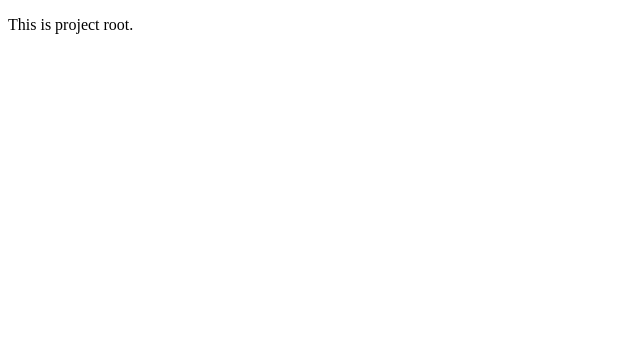
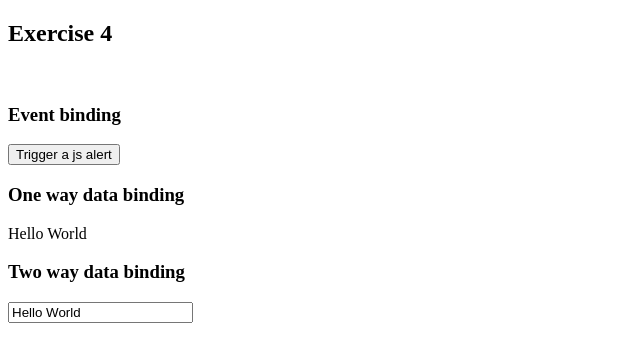
Before and after one commit to cevergara-apex/AngularBootcamp, an Angular app: page / in a window 1280 px wide. Shown: the top 362 px of the page, without its empty margins (0-640 px from the left). Built offline with nearby package versions, Linux system fonts and the light colour scheme.

Commit message:
Exercise 4

```diff
--- a/src/app/app.component.html
+++ b/src/app/app.component.html
@@ -2,7 +2,7 @@
 
 <main class="main">
   <div class="content">
-      <p>This is project root.</p>
+      <app-exercise4-component></app-exercise4-component>
   </div>
 </main>
 
--- /dev/null
+++ b/src/app/exercise4-component/exercise4-component.component.html
@@ -0,0 +1,12 @@
+<h2>Exercise 4</h2>
+<br>
+<h3>Event binding</h3>
+<button (click)="triggerAlert()">Trigger a js alert</button>
+<br>
+<h3>One way data binding</h3>
+<span> {{stringForDataBinding}} </span>
+
+
+<h3>Two way data binding</h3>
+<input [(ngModel)]="stringForDataBinding">
+<!-- <input #box (keyup)="onKey($event)" /> -->
--- /dev/null
+++ b/src/app/exercise4-component/exercise4-component.component.ts
@@ -0,0 +1,15 @@
+import { Component } from '@angular/core';
+import { FormsModule } from '@angular/forms';
+
+@Component({
+  selector: 'app-exercise4-component',
+  templateUrl: './exercise4-component.component.html',
+  styleUrl: './exercise4-component.component.css'
+})
+export class Exercise4ComponentComponent {
+  stringForDataBinding : string = "Hello World";
+  triggerAlert() : void{
+    alert("I was triggered by an event");
+  }
+
+}
```
Also changed, not shown: src/app/app.module.ts (+7 -2 lines), src/app/exercise4-component/exercise4-component.component.css (added).
